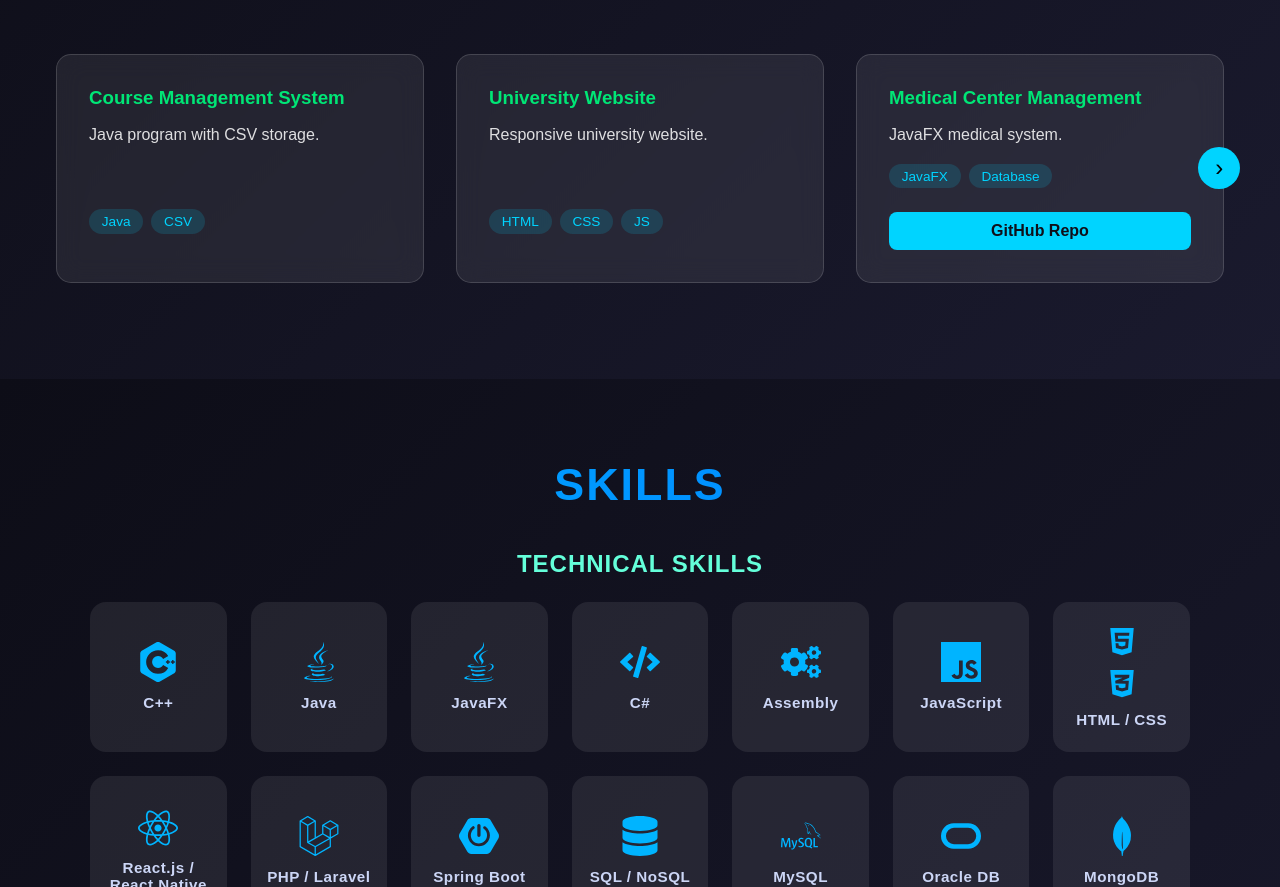
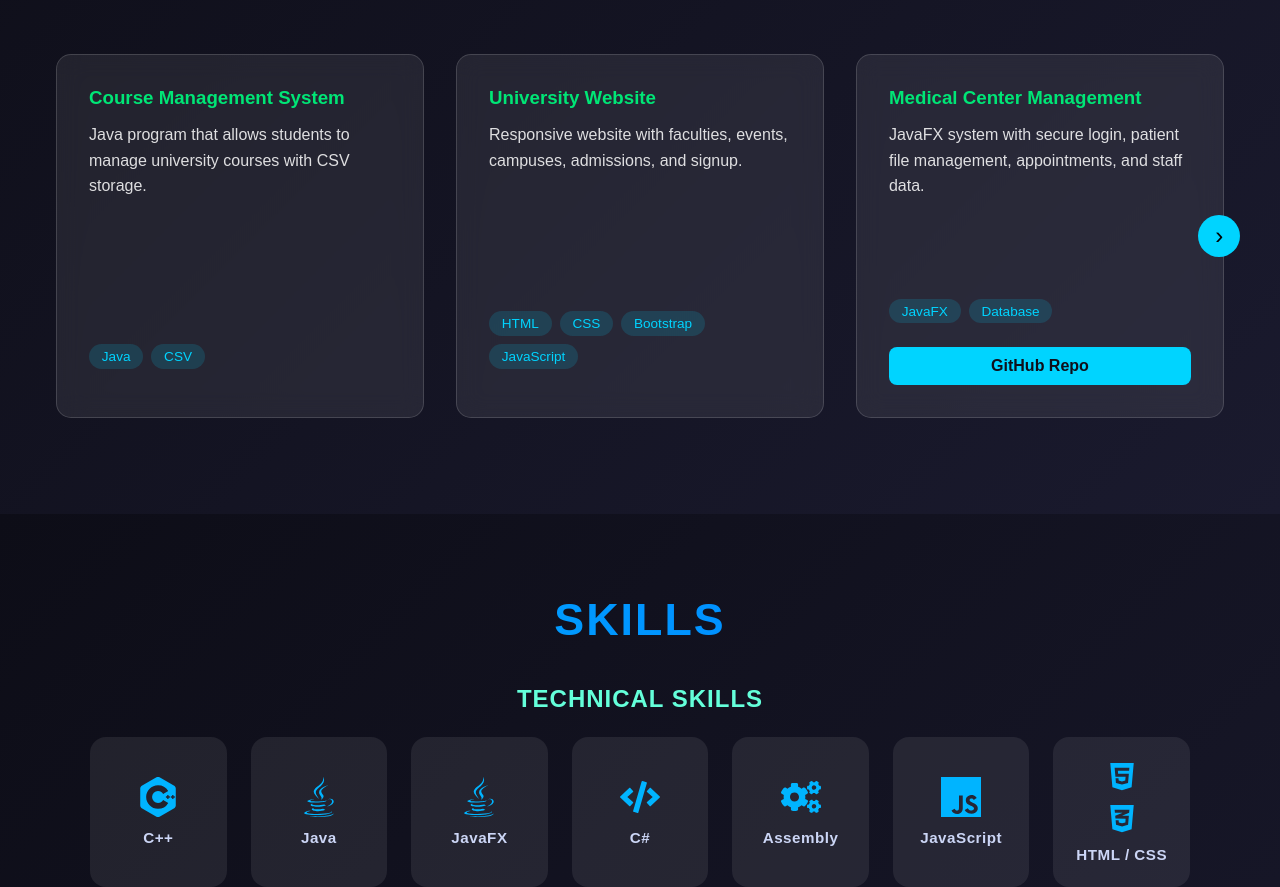
Before and after one commit to talaosman/Portfolio, a React (Create React App) app: page / in a window 1280 px wide. Shown: the part 1940-2827 px from the top of the page. Built offline with nearby package versions, Linux system fonts and the light colour scheme.

Commit message:
Enhance project descriptions in ProjectsList
Updated project descriptions and added details for clarity.

```diff
--- a/src/components/Project.js
+++ b/src/components/Project.js
@@ -115,16 +115,14 @@ const Arrow = styled.button`
   }
 `;
 
-const ProjectsList = () => {
-  const projects = [
-    { name: "Course Management System", desc: "Java program with CSV storage.", tags: ["Java", "CSV"] },
-    { name: "University Website", desc: "Responsive university website.", tags: ["HTML", "CSS", "JS"] },
-    { name: "Medical Center Management", desc: "JavaFX medical system.", tags: ["JavaFX", "Database"], repo: "https://github.com/talaosman/Medical-Center-Management" },
-    { name: "Travel Booking Website", desc: "City tour booking platform.", tags: ["HTML", "CSS", "Bootstrap"], demo: "https://travelbookingcity.netlify.app" },
-    { name: "Rent House App", desc: "Full-stack rental app.", tags: ["React", "Spring Boot"], repo: "https://github.com/talaosman/Rental-House-website" },
-    { name: "Delivery App", desc: "Laravel delivery system.", tags: ["Laravel", "Stripe"], repo: "https://github.com/talaosman/DeliveryApp" },
-    { name: "Teacher Management System", desc: "C++ OOP system.", tags: ["C++", "OOP"] },
-  ];
+const ProjectsList = () => { const projects = [ { name: "Course Management System", desc: "Java program that allows students to manage university courses with CSV storage.", tags: ["Java", "CSV"] },
+                                                { name: "University Website", desc: "Responsive website with faculties, events, campuses, admissions, and signup.", tags: ["HTML", "CSS", "Bootstrap", "JavaScript"] },
+                                                { name: "Medical Center Management", desc: "JavaFX system with secure login, patient file management, appointments, and staff data.", tags: ["JavaFX", "Database"], repo:"https://github.com/talaosman/Medical-Center-Management"},
+                                                { name: "Travel Booking Website", desc: "Responsive city tour guide with feedback forms and cross-device accessibility.", tags: ["HTML", "CSS", "JavaScript", "Bootstrap"], demo: "https://travelbookingcity.netlify.app" },
+                                                { name: "Rent House Web/Mobile App", desc: "Full-stack rental platform with Spring Boot APIs, Stripe payments, Google/GitHub login, AI-powered chatbot integration using RAG for intelligent responses, and React Native mobile app.", tags: ["React", "Spring Boot", "Stripe", "React Native"],repo: "https://github.com/talaosman/Rental-House-website" },
+                                                { name: "Delivery App", desc: "Laravel-based delivery platform with payments, GPS tracking, chat, and multi-role access.", tags: ["Laravel", "JavaScript", "Stripe", "Firebase"], repo: "https://github.com/talaosman/DeliveryApp" },
+                                                { name: "Teacher Management System", desc: "C++ OOP project for managing university teachers, schedules, and feedback.", tags: ["C++", "OOP", "Pointers"] },
+                                              ];
 
   const [index, setIndex] = useState(0);
   const [visible, setVisible] = useState(3);
```
